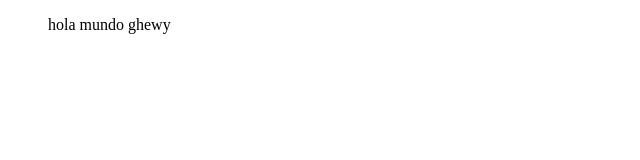
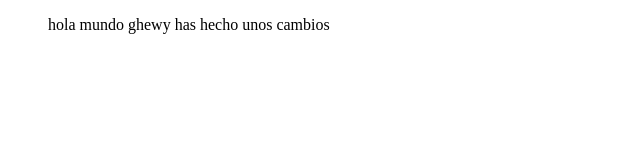
Before and after one commit to daniel220692/proyecto2, a plain HTML site: page index.html in a window 1280 px wide. Shown: the whole page, without its empty margins (0-640 px from the left). Drawn offline with Linux system fonts and the light colour scheme.

Commit message:
CAMBIOS HECHOS

```diff
--- a/index.html
+++ b/index.html
@@ -7,7 +7,7 @@
     <title>Document</title>
 </head>
 <body>
-    <dir>hola mundo ghewy</dir>
+    <dir>hola mundo ghewy has hecho unos cambios</dir>
 
 </body>
 </html>
```
